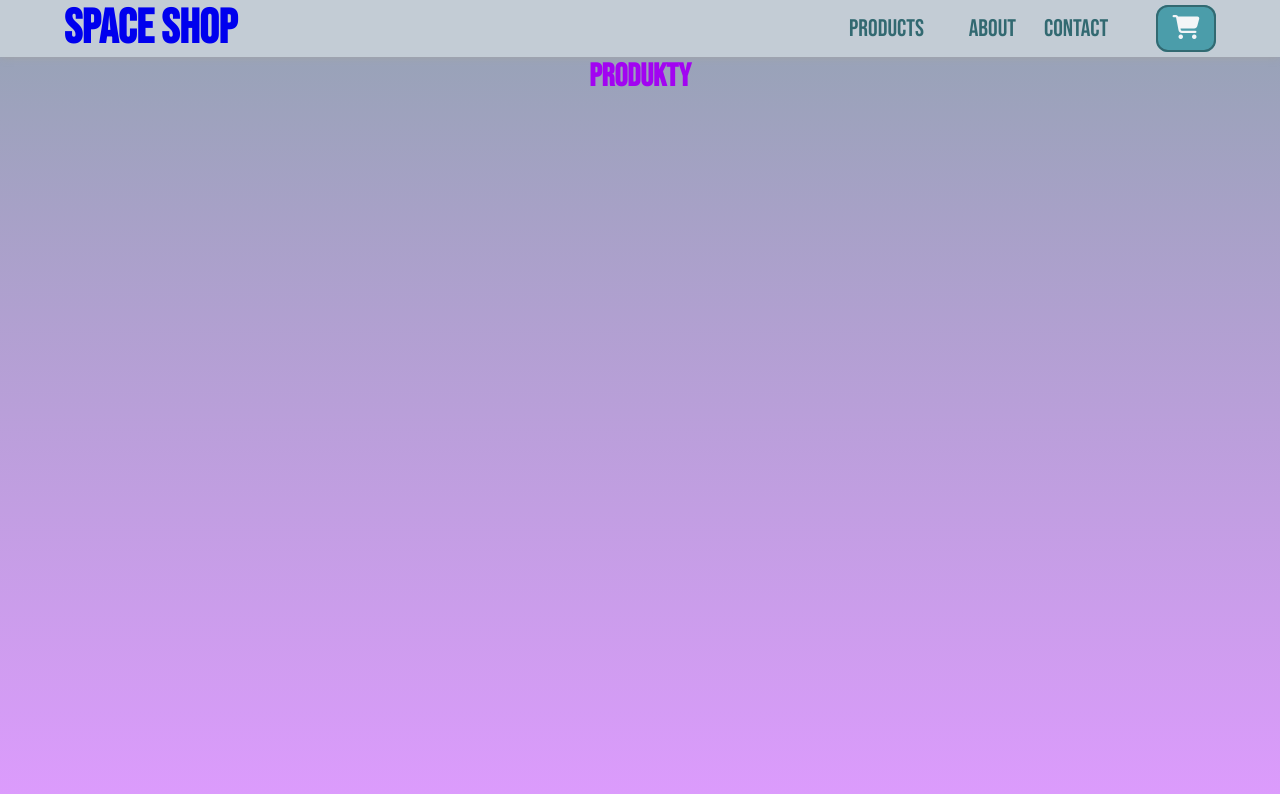
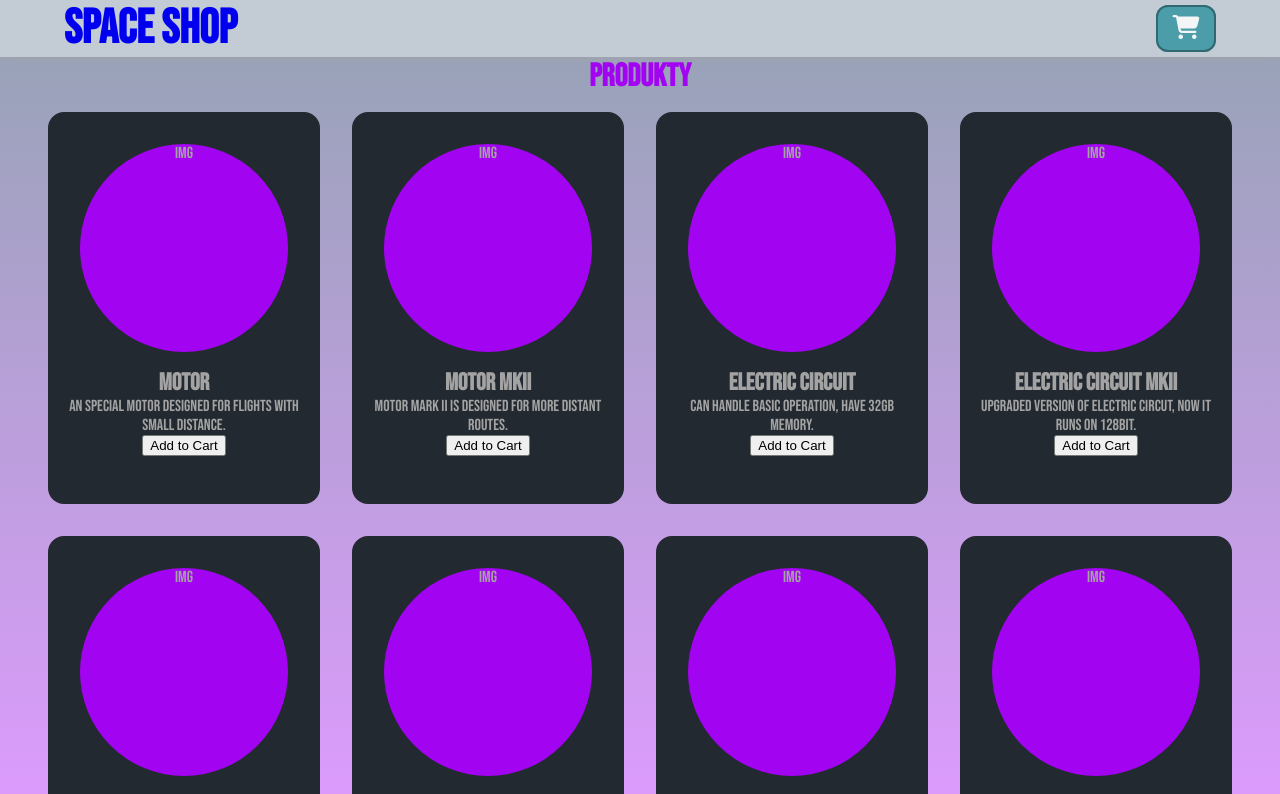
Before and after one commit to Ten-James/unicorn_james, a React (Create React App) app: page / in a window 1280 px wide. Shown: the top 794 px of the page. Built offline with nearby package versions, Linux system fonts and the light colour scheme.

Commit message:
display items in products

```diff
--- a/src/App.js
+++ b/src/App.js
@@ -99,7 +99,7 @@ function App() {
             <Contact></Contact>
           </Route>
           <Route path="/">
-            <Products></Products>
+            <Products prods={AllItems}></Products>
           </Route>
         </Switch>
       </div>
--- /dev/null
+++ b/src/componens/ProductDiv.js
@@ -0,0 +1,12 @@
+import React from "react";
+
+export default function ProductDiv(props) {
+  return (
+    <div className="prod-item">
+      <div className="img">IMG</div>
+      <h2>{props.item.name}</h2>
+      <p className="prod-desc">{props.item.desc}</p>
+      <button>Add to Cart</button>
+    </div>
+  );
+}
--- a/src/componens/Products.js
+++ b/src/componens/Products.js
@@ -1,9 +1,15 @@
 import React from "react";
+import ProductDiv from "./ProductDiv";
 
-export default function Products() {
+export default function Products(props) {
   return (
     <div>
       <h1>Produkty</h1>
+      <div className="prod-grid">
+        {props.prods.map((x) => (
+          <ProductDiv item={x} />
+        ))}
+      </div>
     </div>
   );
 }
--- a/src/styles/App.css
+++ b/src/styles/App.css
@@ -263,4 +263,38 @@
   background-color: var(--neutral-color-0);
   cursor: pointer;
 }
+
+.prod-grid {
+  display: -webkit-box;
+  display: -ms-flexbox;
+  display: flex;
+  -ms-flex-wrap: wrap;
+      flex-wrap: wrap;
+  -webkit-box-pack: center;
+      -ms-flex-pack: center;
+          justify-content: center;
+}
+
+.prod-grid .prod-item {
+  background-color: var(--neutral-color-4);
+  border-radius: 1em;
+  padding: 1em;
+  color: var(--white-color-1);
+  margin: 1em;
+  aspect-ratio: 2 / 3;
+  -webkit-box-flex: 0;
+      -ms-flex: 0 1 auto;
+          flex: 0 1 auto;
+}
+
+.prod-grid .prod-item .img {
+  aspect-ratio: 1 / 1;
+  background-color: var(--primary-color-red-2);
+  margin: 1em;
+  border-radius: 50%;
+}
+
+.prod-grid .prod-item .prod-desc {
+  width: 15em;
+}
 /*# sourceMappingURL=App.css.map */
--- a/src/styles/App.scss
+++ b/src/styles/App.scss
@@ -188,3 +188,31 @@
     cursor: pointer;
   }
 }
+
+
+.prod-grid{
+  display: flex;
+  flex-wrap: wrap;
+  justify-content: center;
+
+
+  .prod-item{
+    background-color: $c_n4;
+    border-radius: 1em;
+    padding: 1em;
+    color: $c_w1;
+    margin: 1em;
+    aspect-ratio: 2 / 3;
+    flex: 0 1 auto;
+    .img{
+      aspect-ratio: 1 / 1;
+      background-color: $c_p2;
+      margin: 1em;
+      border-radius: 50%;
+    }
+
+    .prod-desc{
+      width: 15em;
+    }
+  }
+}
```
Also changed, not shown: 1 other file (tests, documents, lock files or other folders).
